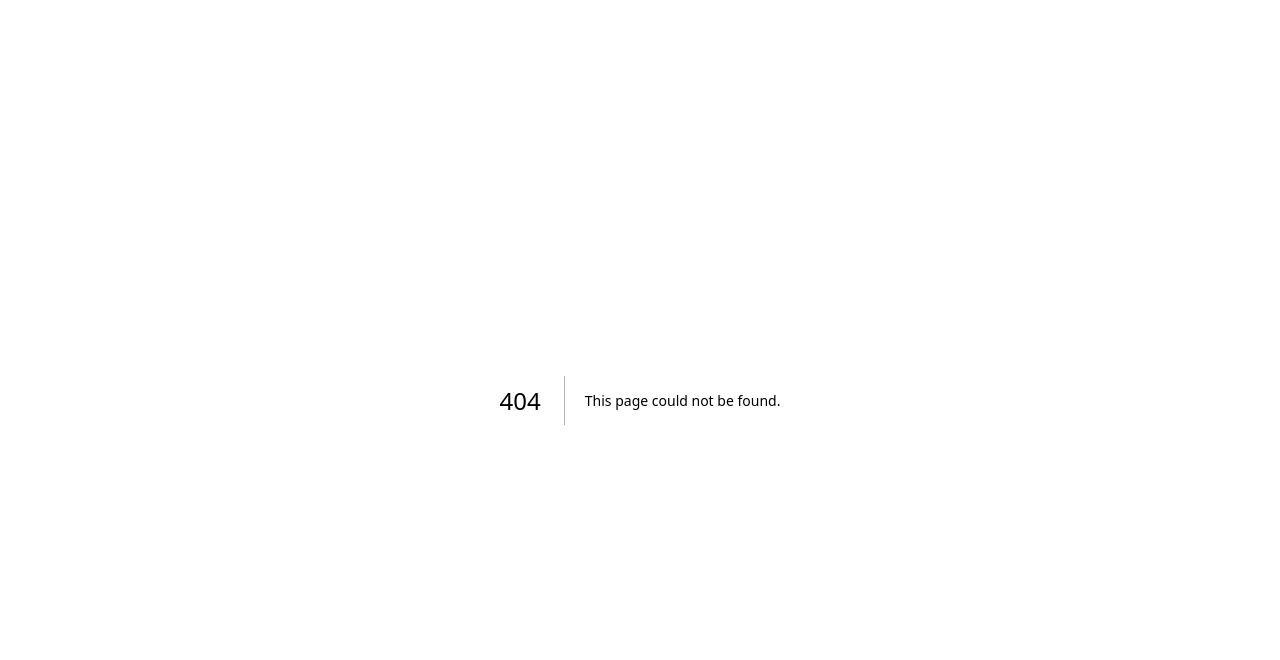
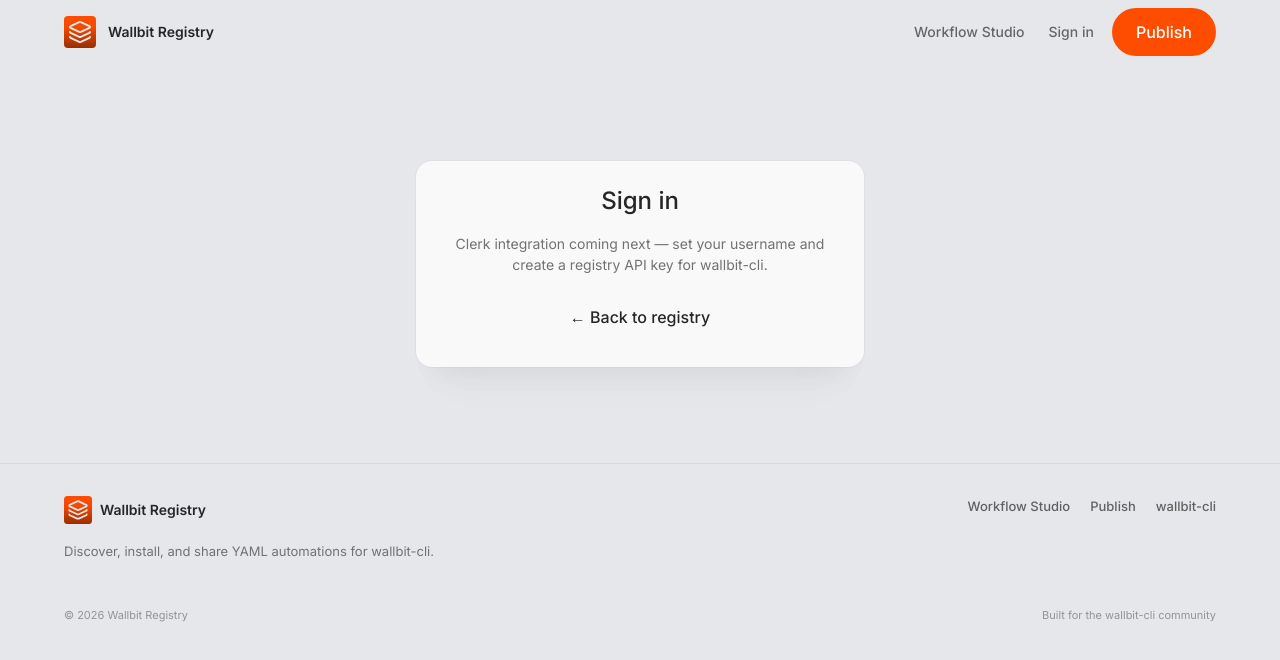
Before and after one commit to wallbit-workflows/wallbit-registry, a Next.js app in the folder web/: page /sign-in in a window 1280 px wide. Before the commit this address had no page. Shown: the top 660 px of the page. Built offline with nearby package versions, Linux system fonts and the light colour scheme.

Commit message:
feat(web): add sign-in placeholder page

```diff
--- /dev/null
+++ b/web/app/sign-in/page.tsx
@@ -0,0 +1,26 @@
+import Link from "next/link";
+import { SiteFooter } from "@/components/site-footer";
+import { SiteHeader } from "@/components/site-header";
+
+export default function SignInPage() {
+  return (
+    <>
+      <SiteHeader />
+      <main className="bg-cloud-canvas py-24">
+        <div className="page-wrap flex justify-center">
+          <div className="feature-card feature-card--roomy w-full max-w-md text-center stack-md">
+            <h1 className="text-heading text-ink-black">Sign in</h1>
+            <p className="text-sm leading-[1.54] text-slate-gray">
+              Clerk integration coming next — set your username and create a
+              registry API key for wallbit-cli.
+            </p>
+            <Link href="/" className="btn-ghost mx-auto">
+              ← Back to registry
+            </Link>
+          </div>
+        </div>
+      </main>
+      <SiteFooter />
+    </>
+  );
+}
```
